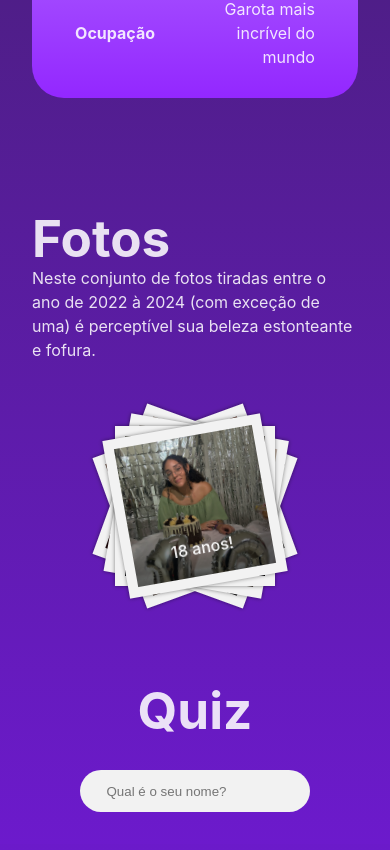
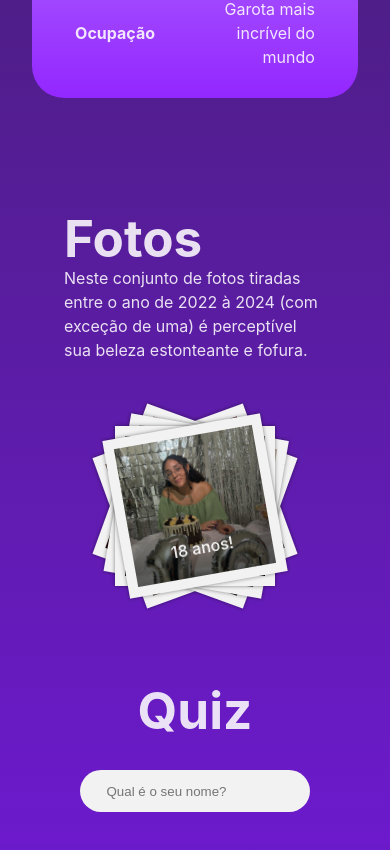
Before and after one commit to arthur-cristo/alannas_wiki, a React (Vite) app: page / in a window 390 px wide. Shown: the part 1392-2242 px from the top of the page. Built offline with nearby package versions, Linux system fonts and the light colour scheme; no server answers.

Commit message:
style: improve margin

```diff
--- a/style/PhotosGallery.css
+++ b/style/PhotosGallery.css
@@ -4,6 +4,8 @@
     align-items: center;
     gap: 1em;
     padding: 1em;
+    margin-top: 10em;
+    margin-bottom: 5em;
 }
 
 .text {
@@ -19,6 +21,7 @@
         flex-direction: column;
         gap: 4em;
         padding: 2em;
+        margin: 2em;
     }
 
     .text-mobile {
```
